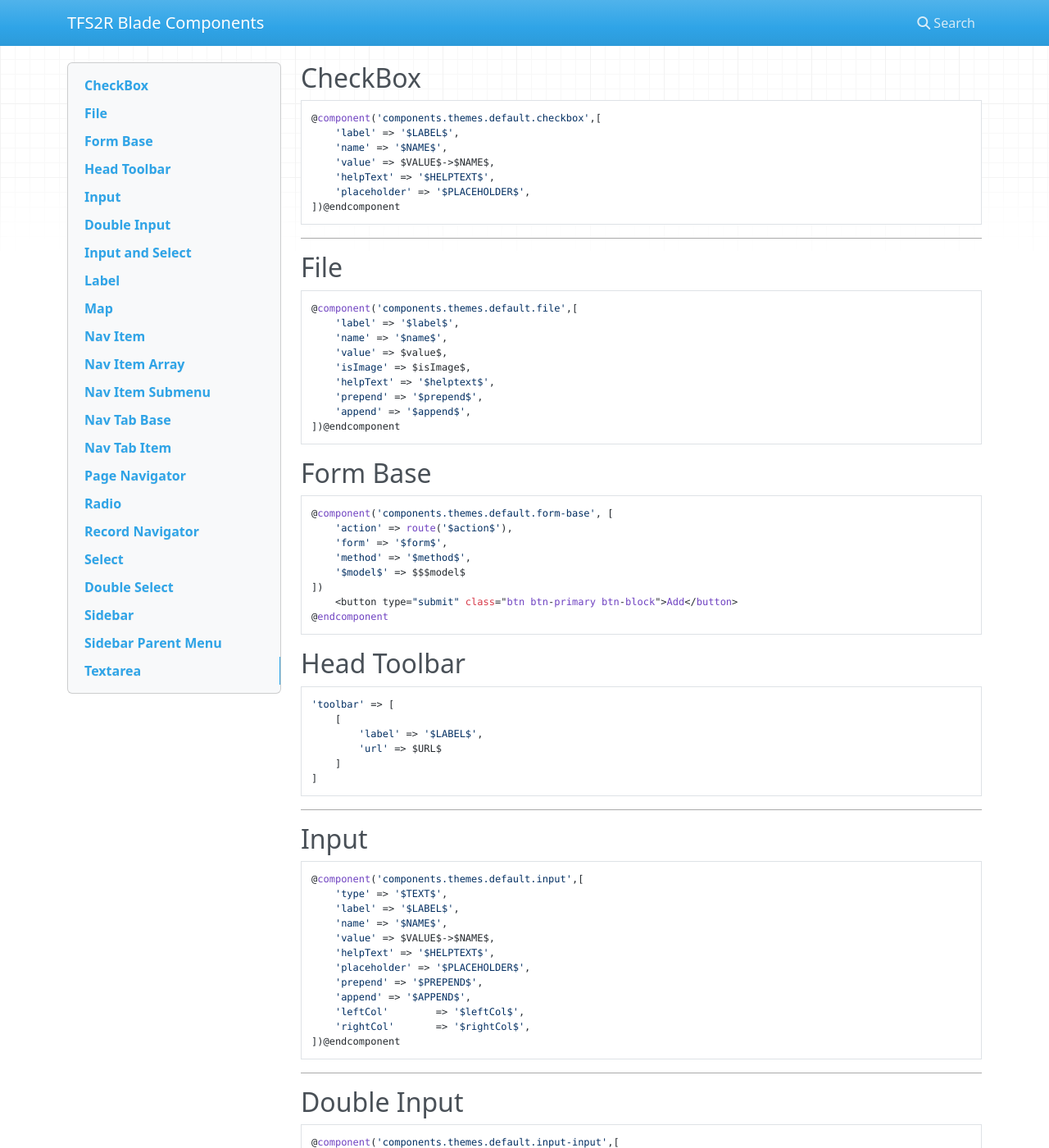
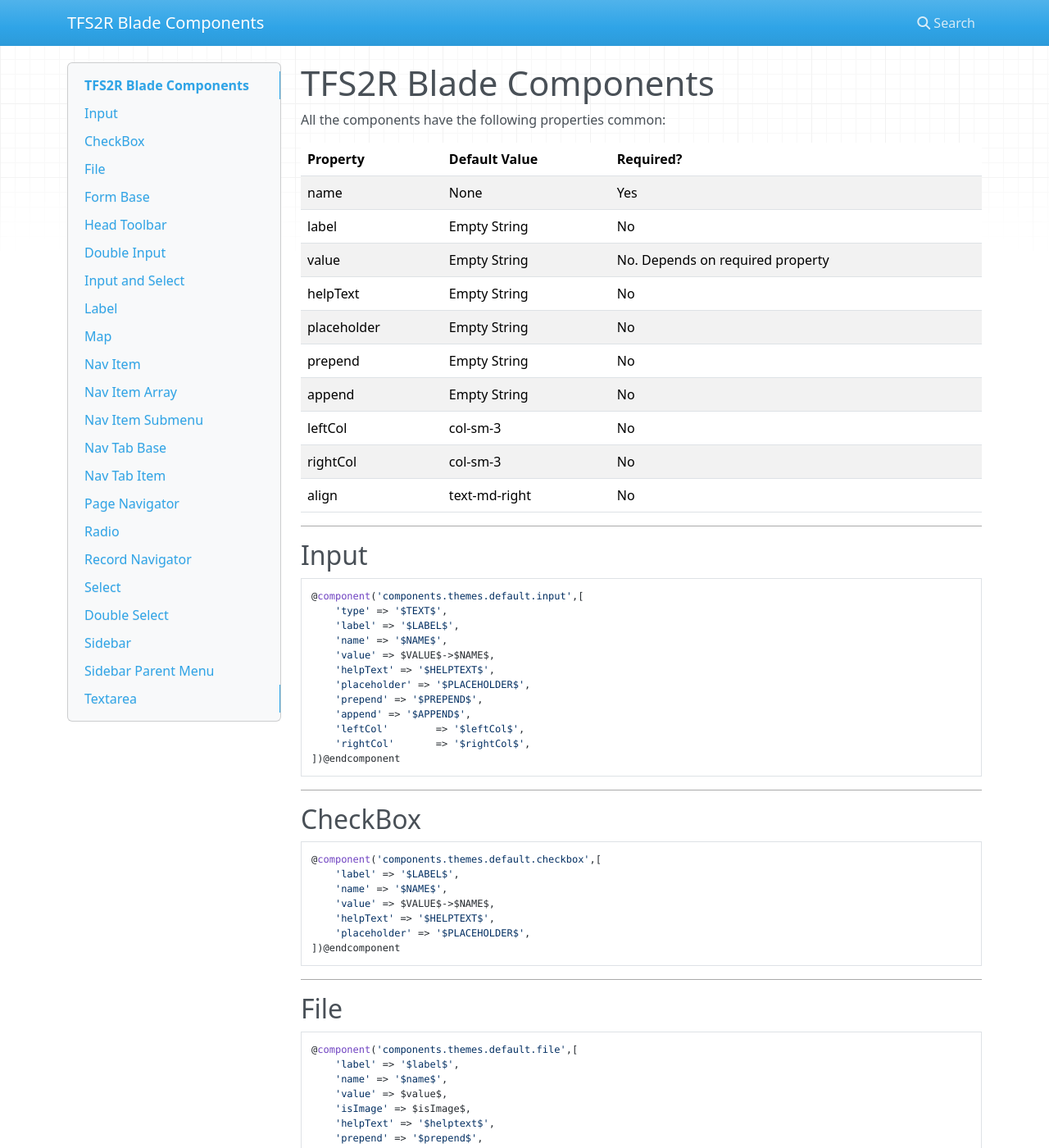
Before and after one commit to JunaidQadirB/ball-ui, an MkDocs documentation site: the page built from docs/index.md, in a window 1280 px wide and 1400 px high. Shown: the whole window at 82% size. Built offline with MkDocs 1.6.1, drawn with Linux system fonts in a browser that asks for light colours; nearby versions of some CDN libraries.

Commit message:
Added properties descriptions

````diff
--- a/docs/index.md
+++ b/docs/index.md
@@ -1,3 +1,42 @@
+TFS2R Blade Components
+===
+
+All the components have the following properties common:
+
+Property | Default Value| Required?
+:------------ | :------------- | :------------
+name | None | Yes
+label | Empty String  | No
+value| Empty String| No. Depends on required property
+helpText| Empty String | No
+placeholder| Empty String | No
+prepend| Empty String | No
+append| Empty String | No
+leftCol| col-sm-3 | No
+rightCol| col-sm-3 | No
+align| text-md-right | No
+
+---------------------
+
+Input
+---
+```php
+@component('components.themes.default.input',[
+    'type' => '$TEXT$',
+    'label' => '$LABEL$',
+    'name' => '$NAME$',
+    'value' => $VALUE$->$NAME$,
+    'helpText' => '$HELPTEXT$',
+    'placeholder' => '$PLACEHOLDER$',
+    'prepend' => '$PREPEND$',
+    'append' => '$APPEND$',
+    'leftCol'        => '$leftCol$',
+    'rightCol'       => '$rightCol$',
+])@endcomponent
+```
+
+---
+
 CheckBox
 ---
 
@@ -11,7 +50,7 @@ CheckBox
 ])@endcomponent
 ```
 
-****
+---
 
 File
 ---
@@ -48,24 +87,6 @@ Head Toolbar
         'url' => $URL$
     ]
 ]
-```
----
-
-Input
----
-```php
-@component('components.themes.default.input',[
-    'type' => '$TEXT$',
-    'label' => '$LABEL$',
-    'name' => '$NAME$',
-    'value' => $VALUE$->$NAME$,
-    'helpText' => '$HELPTEXT$',
-    'placeholder' => '$PLACEHOLDER$',
-    'prepend' => '$PREPEND$',
-    'append' => '$APPEND$',
-    'leftCol'        => '$leftCol$',
-    'rightCol'       => '$rightCol$',
-])@endcomponent
 ```
 ---
 
````
